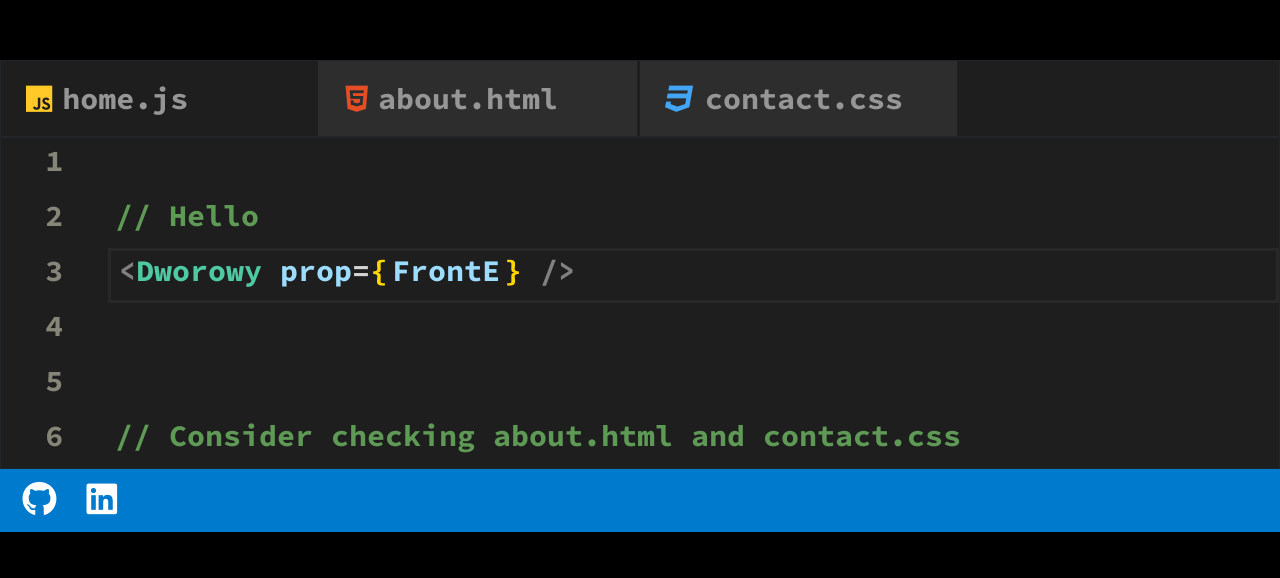
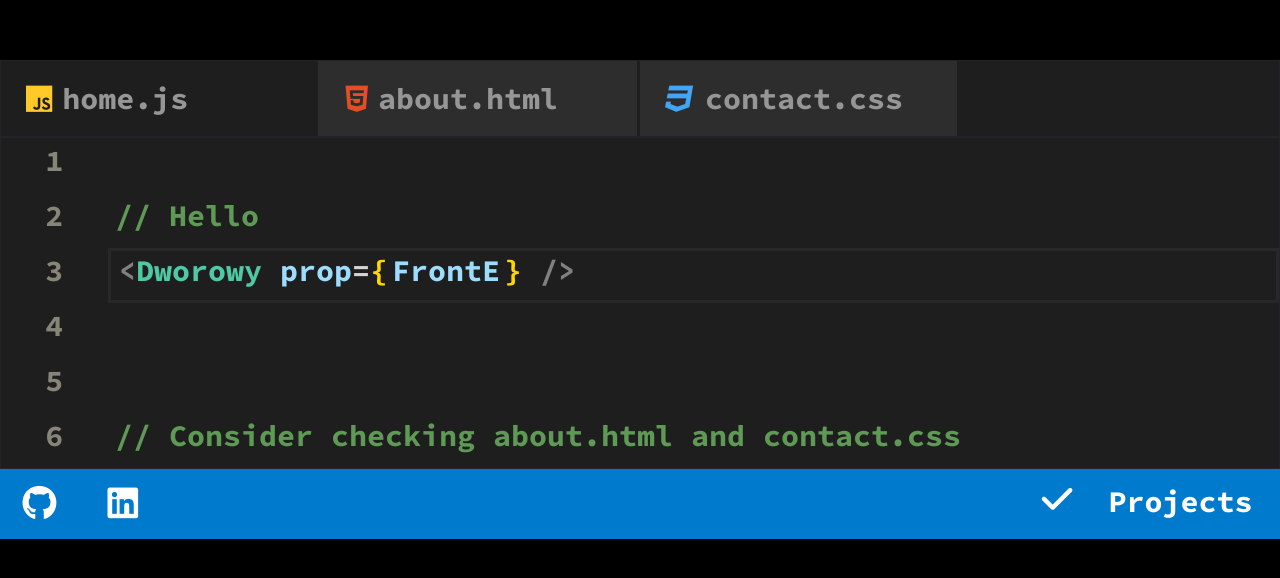
Before and after one commit to Ashy4n/Personal-Website-VSC, a plain HTML site: page index.html in a window 1280 px wide. Shown: the part 140-718 px from the top of the page. Drawn offline with nearby package versions, Linux system fonts and the light colour scheme.

Commit message:
added projects link (unactive)

```diff
--- a/css/style.css
+++ b/css/style.css
@@ -211,7 +211,9 @@ footer {
   color: white;
   display: flex;
   align-items: center;
+  justify-content: space-between;
   background-color: rgb(0, 122, 204);
+  margin-left: 240px;
 }
 footer i {
   margin-left: 15px;
@@ -219,7 +221,23 @@ footer i {
 }
 footer a {
   color: white;
+  text-decoration: none;
 }
 footer a:hover {
   color: black;
 }
+
+.isDisabled {
+  color: currentColor;
+  cursor: not-allowed;
+  padding-right: 2rem;
+}
+
+.isDisabled:hover {
+  color: white;
+}
+
+.isDisabled p {
+  display: inline-block;
+  font-size: var(--ideFZ);
+}
--- a/index.html
+++ b/index.html
@@ -184,6 +184,7 @@
         </div>
       </div>
       <footer class="container-xxl">
+        <div>
           <a href="https://github.com/Ashy4n" target="_blank"
             ><i class="fa-brands fa-github"></i
           ></a>
@@ -193,6 +194,14 @@
           >
             <i class="fa-brands fa-linkedin"></i>
           </a>
+        </div>
+
+        <div>
+          <a class="isDisabled" target="_blank">
+            <i class="fa-solid fa-check"></i>
+            <p>Projects</p>
+          </a>
+        </div>
       </footer>
     </main>
 
```
Lines whose indentation alone changed are shown as unchanged.
